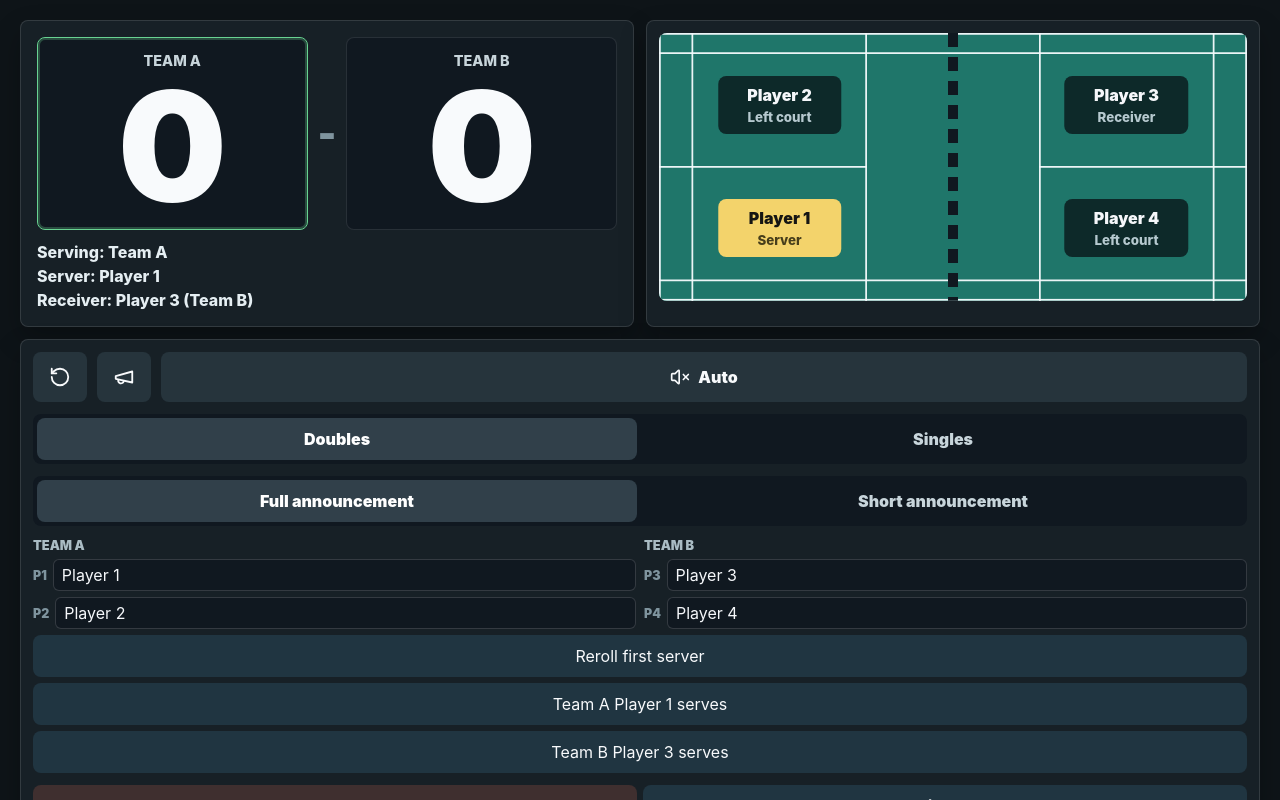
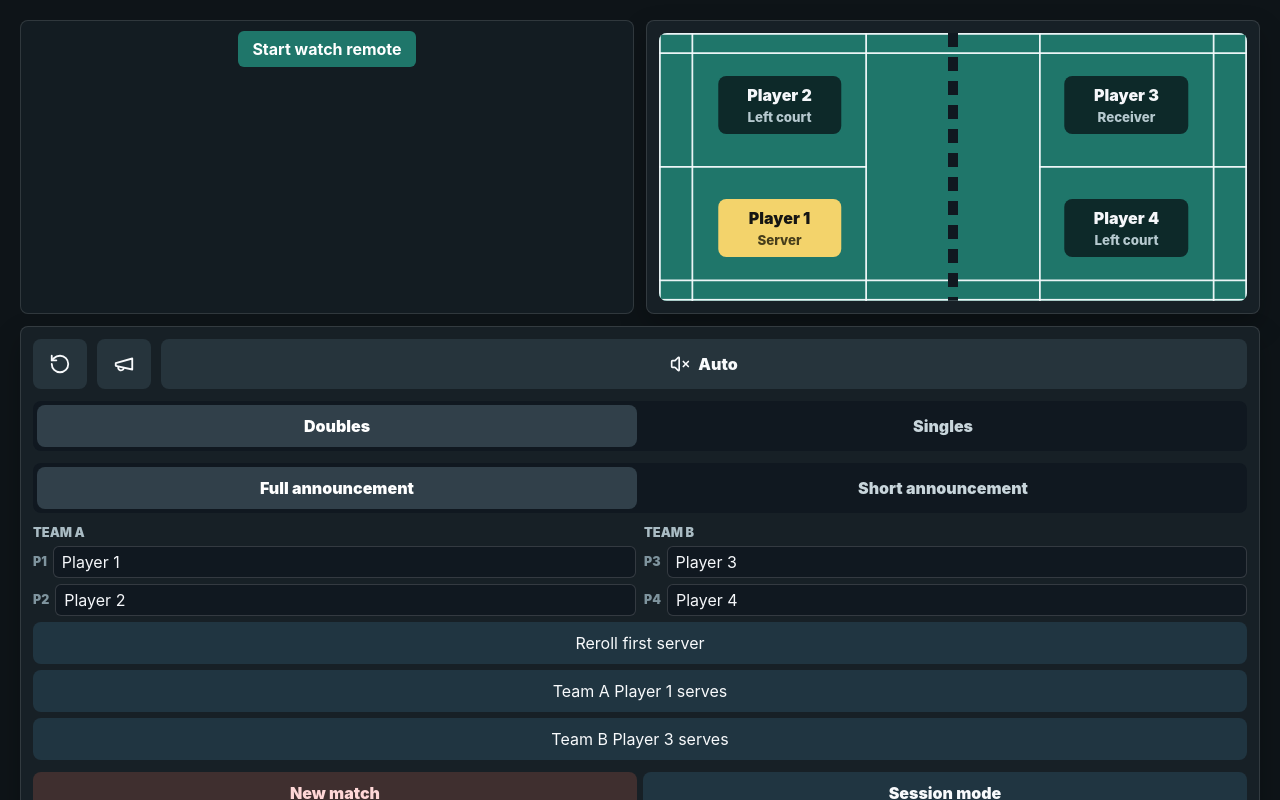
Before and after one commit to arthurkok2/badminton-scorer, a React (Vite) app: page / in a window 1280 px wide. Shown: the top 800 px of the page. Built offline with nearby package versions, Linux system fonts and the light colour scheme.

Commit message:
feat: make court view the scoring surface

```diff
--- a/src/App.tsx
+++ b/src/App.tsx
@@ -1,7 +1,6 @@
 import { useCallback, useEffect, useRef, useState } from 'react';
 import { Controls } from './components/Controls';
 import { CourtView } from './components/CourtView';
-import { Scoreboard } from './components/Scoreboard';
 import { StatusBar } from './components/StatusBar';
 import { createMatch } from './domain/matchEngine';
 import type { MatchMode, MatchState, PlayerId, TeamId } from './domain/matchTypes';
@@ -395,8 +394,7 @@
   return (
     <main className="app-shell">
       <div className="app-layout">
-        <Scoreboard match={match} onPointTeam={(teamId) => dispatch({ type: 'POINT_TEAM', teamId })} />
-        <CourtView match={match} />
+        <CourtView match={match} onPointTeam={(teamId) => dispatch({ type: 'POINT_TEAM', teamId })} />
         <Controls
           match={match}
           autoAnnounce={preferences.autoAnnounce}
--- a/src/components/Scoreboard.tsx
+++ /dev/null
@@ -1,66 +0,0 @@
-import type { MatchState, PlayerId, TeamId } from '../domain/matchTypes';
-
-interface ScoreboardProps {
-  readonly match: MatchState;
-  readonly onPointTeam: (teamId: TeamId) => void;
-}
-
-export function Scoreboard({ match, onPointTeam }: ScoreboardProps) {
-  const receivingTeamId = match.servingTeamId === 'teamA' ? 'teamB' : 'teamA';
-  const scoringDisabled = match.winnerTeamId !== undefined;
-
-  return (
-    <section className="scoreboard" aria-label="Live match scoreboard">
-      <div className="score-row">
-        <TeamScore match={match} teamId="teamA" disabled={scoringDisabled} onPointTeam={onPointTeam} />
-        <div className="score-divider" aria-hidden="true">
-          -
-        </div>
-        <TeamScore match={match} teamId="teamB" disabled={scoringDisabled} onPointTeam={onPointTeam} />
-      </div>
-
-      <div className="serve-summary" aria-live="polite">
-        <p>Serving: {match.teams[match.servingTeamId].name}</p>
-        <p>Server: {playerName(match, match.serverId)}</p>
-        <p>Receiver: {playerName(match, match.receiverId)} ({match.teams[receivingTeamId].name})</p>
-      </div>
-
-      {match.winnerTeamId ? (
-        <p className="winner-banner">Game: {match.teams[match.winnerTeamId].name}</p>
-      ) : null}
-    </section>
-  );
-}
-
-function TeamScore({
-  match,
-  teamId,
-  disabled,
-  onPointTeam,
-}: {
-  readonly match: MatchState;
-  readonly teamId: TeamId;
-  readonly disabled: boolean;
-  readonly onPointTeam: (teamId: TeamId) => void;
-}) {
-  const isServing = match.servingTeamId === teamId;
-
-  return (
-    <button
-      className={isServing ? 'team-score is-serving' : 'team-score'}
-      type="button"
-      aria-label={`${match.teams[teamId].name} score`}
-      disabled={disabled}
-      onClick={() => onPointTeam(teamId)}
-    >
-      <p className="team-label">{match.teams[teamId].name}</p>
-      <p className="score-value" data-testid={`score-${teamId}`}>
-        {match.score[teamId]}
-      </p>
-    </button>
-  );
-}
-
-function playerName(match: MatchState, playerId: PlayerId): string {
-  return [...match.teams.teamA.players, ...match.teams.teamB.players].find((player) => player.id === playerId)?.name ?? playerId;
-}
```
Also changed, not shown: 1 other file (tests, documents, lock files or other folders).
